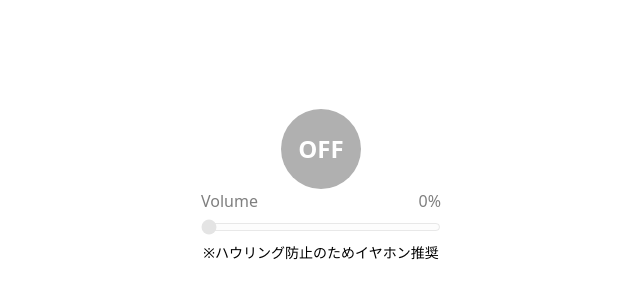
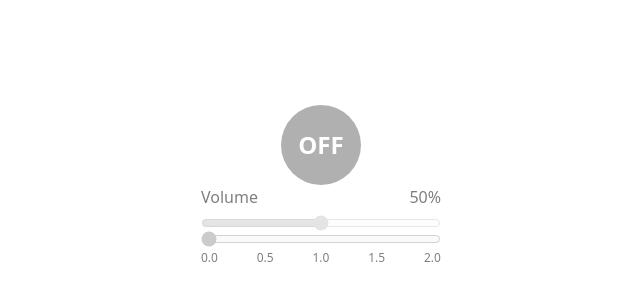
Before and after one commit to z-fujimori/yamabiko, a React (Vite) app: page / in a window 1280 px wide. Shown: the part 214-514 px from the top of the page, without its empty margins (319-959 px from the left). Built offline with nearby package versions, Linux system fonts and the light colour scheme.

Commit message:
ディレイ機能実装

```diff
--- /dev/null
+++ b/src/components/DelaySlider.tsx
@@ -0,0 +1,35 @@
+import { useState } from "react";
+
+export function DelaySlider(props: {
+  delaySec: number;
+  setDelaySec: React.Dispatch<React.SetStateAction<number>>,
+  disabled?: boolean;
+}) {
+  const { delaySec, setDelaySec, disabled } = props;
+
+  return (
+    <div style={{ display: "grid", gap: 2, width: 240 }}>
+      {/* <label style={{ fontSize: 14 }}>
+        Delay: <b>{delaySec.toFixed(1)}s</b>
+      </label> */}
+
+      <input
+        type="range"
+        min={0}
+        max={2}
+        step={0.5} // ★ 0.5秒刻みでスナップ
+        value={delaySec}
+        disabled={disabled}
+        onChange={(e) => setDelaySec(Number(e.target.value))}
+      />
+
+      <div style={{ display: "flex", justifyContent: "space-between", fontSize: 12, opacity: 0.5 }}>
+        <span>0.0</span>
+        <span>0.5</span>
+        <span>1.0</span>
+        <span>1.5</span>
+        <span>2.0</span>
+      </div>
+    </div>
+  );
+}
--- a/src/components/MainButton.tsx
+++ b/src/components/MainButton.tsx
@@ -5,6 +5,7 @@ export function SoundButton(config: {
   isOn: boolean,
   setIsOn: React.Dispatch<React.SetStateAction<boolean>>,
   volume: number,
+	delaySec: number
 }) {
 
   const [busy, setBusy] = useState(false);  // 処理中フラグ buuton連打防止
@@ -14,6 +15,7 @@ export function SoundButton(config: {
   const streamRef = useRef<MediaStream | null>(null);
   const buttonRef = useRef<HTMLButtonElement>(null);
   const gainRef = useRef<GainNode | null>(null);
+	const delayRef = useRef<DelayNode | null>(null);  // delayノード用
 
   async function startMicThrough() {
     if (ctxRef.current) return; // すでに開始済みなら何もしない
@@ -37,12 +39,17 @@ export function SoundButton(config: {
       const source = ctx.createMediaStreamSource(stream);
       sourceRef.current = source;
 
+			const delay = ctx.createDelay(2.5);   // 最大遅延 5秒（必要に応じて）
+			delay.delayTime.value = config.delaySec; // 初期値
+			delayRef.current = delay;
+
       const gain = ctx.createGain();
       gain.gain.value = config.volume;
       gainRef.current = gain;
 
-      // ★ ここが重要：gain を経由させる
-      source.connect(gain);
+      // 接続：source → delay → gain → destination
+      source.connect(delay);
+      delay.connect(gain);
       gain.connect(ctx.destination);
 
       // ★ 成功したときだけON
@@ -79,6 +86,12 @@ export function SoundButton(config: {
         await ctx.close();
       } catch {}
     }
+
+		// delayノード切断
+		try {
+			delayRef.current?.disconnect();
+		} catch {}
+		delayRef.current = null;
   }
 
   async function toggleMicThrough() {
@@ -125,6 +138,19 @@ export function SoundButton(config: {
     }
   }, [config.isOn]);
 
+	// delay秒変更対応
+	useEffect(() => {
+		const delay = delayRef.current;
+		const ctx = ctxRef.current;
+		if (!delay || !ctx) return;
+
+		const now = ctx.currentTime;
+
+		// 急変でノイズが出るのを防ぐ（おすすめ）
+		delay.delayTime.cancelScheduledValues(now);
+		delay.delayTime.setValueAtTime(delay.delayTime.value, now);
+		delay.delayTime.linearRampToValueAtTime(config.delaySec, now + 0.05); // 50msで追従
+	}, [config.delaySec]);
 
   return (
     <button
--- a/src/components/MainView.tsx
+++ b/src/components/MainView.tsx
@@ -1,16 +1,20 @@
 import { useState } from 'react';
 import { SoundButton } from './MainButton'
 import VolumeSlider from './VolumeSlider';
+import { DelaySlider } from './DelaySlider';
 
 const MainView = () => {
   const [isOn, setIsOn] = useState(false);
-  const [volume, setVolume] = useState(0);
+  const [volume, setVolume] = useState(0.5);
+  const [delaySec, setDelaySec] = useState(0.0);
+
   return (
     <main className="container flex flex-col items-center justify-center min-h-screen">
       {/* <h1 className="text-xl font-bold mb-2">Welcome to yamabiko.app</h1> */}
-      <SoundButton isOn={isOn} setIsOn={setIsOn} volume={volume} />
+      <SoundButton isOn={isOn} setIsOn={setIsOn} volume={volume} delaySec={delaySec} />
       <VolumeSlider volume={volume} setVolume={setVolume} sliderEnabled={isOn} />
-      <p className="text-sm mt-2">※ハウリング防止のためイヤホン推奨</p>
+      <DelaySlider delaySec={delaySec} setDelaySec={setDelaySec} disabled={!isOn} />
+      {/* <p className="text-sm mt-2">※ハウリング防止のためイヤホン推奨</p> */}
 
     </main>
   )
```
